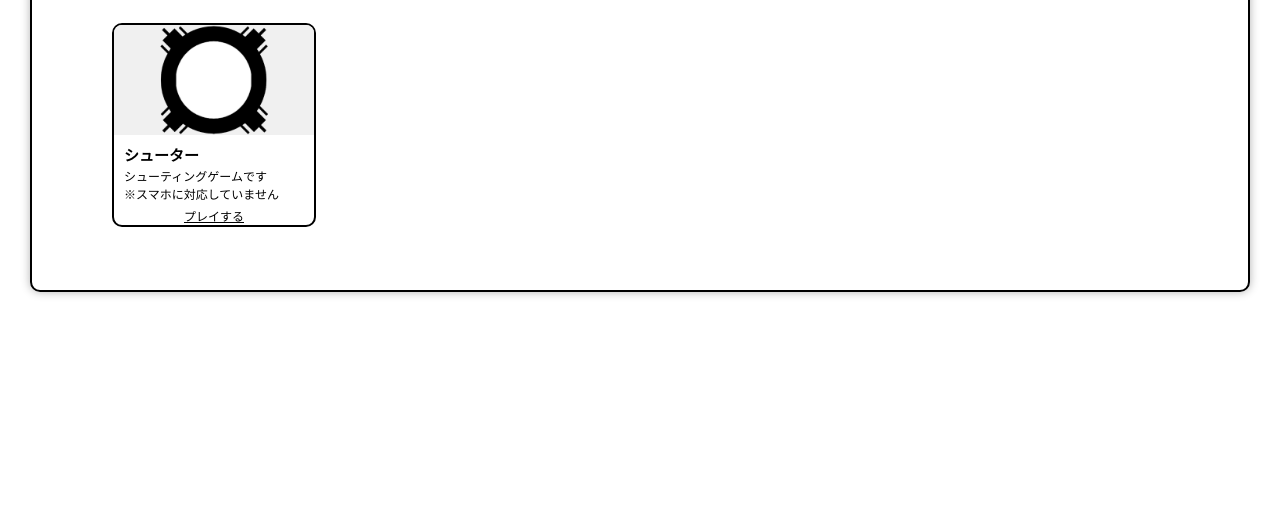
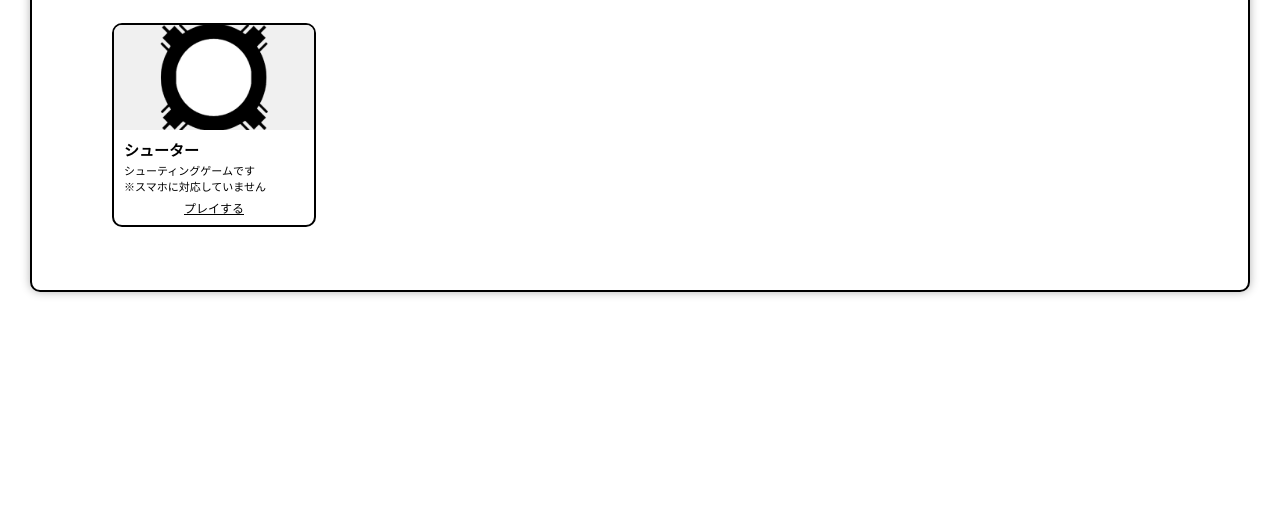
Before and after one commit to meu-my/page, a plain HTML site: page onBrowser.html in a window 1280 px wide. Shown: the part 232-744 px from the top of the page. Drawn offline with Linux system fonts and the light colour scheme.

Commit message:
Update itemList.css

```diff
--- a/itemList.css
+++ b/itemList.css
@@ -18,7 +18,7 @@
 
 .image {
     width: 100%;
-    height: 110px;
+    height: 105px;
     background-color: #f0f0f0;
     background-size: cover;
     background-position: center;
@@ -41,7 +41,7 @@
 .description {
     margin-top: 0px;
     margin-bottom: 0px;
-    font-size: 12px;
+    font-size: 11px;
     text-align: left;
     color: var(--textColor);
 }
```
